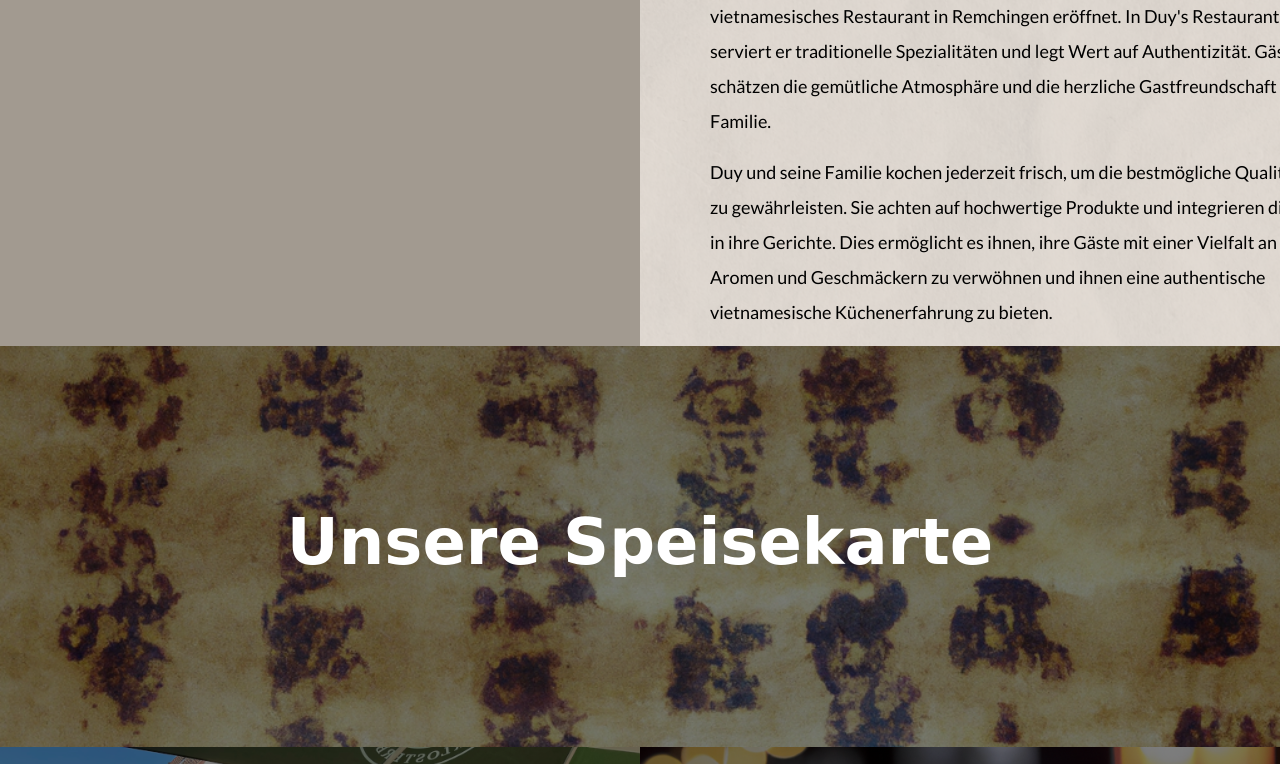
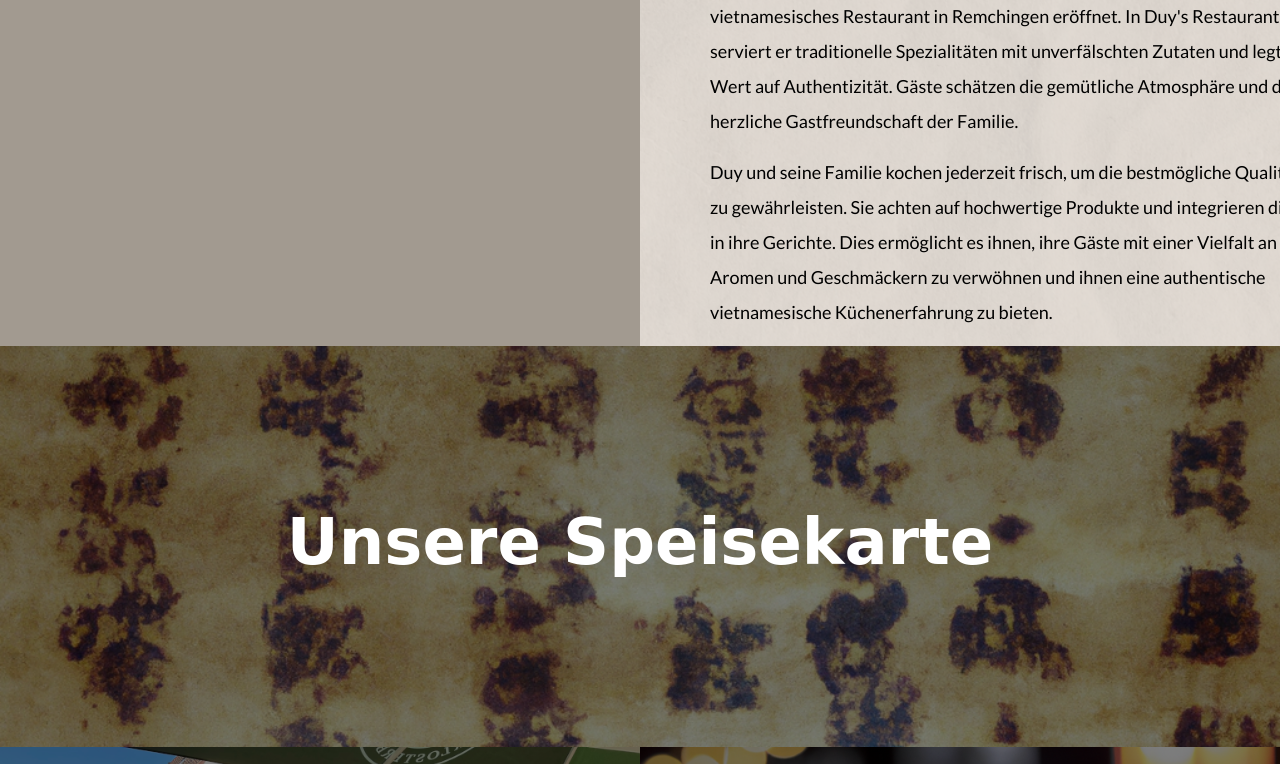
Before and after one commit to eliasgroll/mamathanh, a website: page public/index.html in a window 1280 px wide. Shown: the part 1314-2078 px from the top of the page. Drawn offline with Linux system fonts and the light colour scheme; no server answers; a web font is replaced by a local one.

Commit message:
new changes requested by duy

```diff
--- a/public/index.html
+++ b/public/index.html
@@ -132,7 +132,7 @@
                             bei Duy!</h1>
                         <p>Duy hat seinen Traum verwirklicht und zusammen mit seiner Familie ein vietnamesisches
                             Restaurant in Remchingen eröffnet. In Duy's Restaurant serviert er traditionelle
-                            Spezialitäten und legt Wert auf Authentizität.
+                            Spezialitäten mit unverfälschten Zutaten und legt Wert auf Authentizität.
                             Gäste schätzen die gemütliche Atmosphäre und die herzliche Gastfreundschaft der Familie.
                         </p>
                         <p>
```
